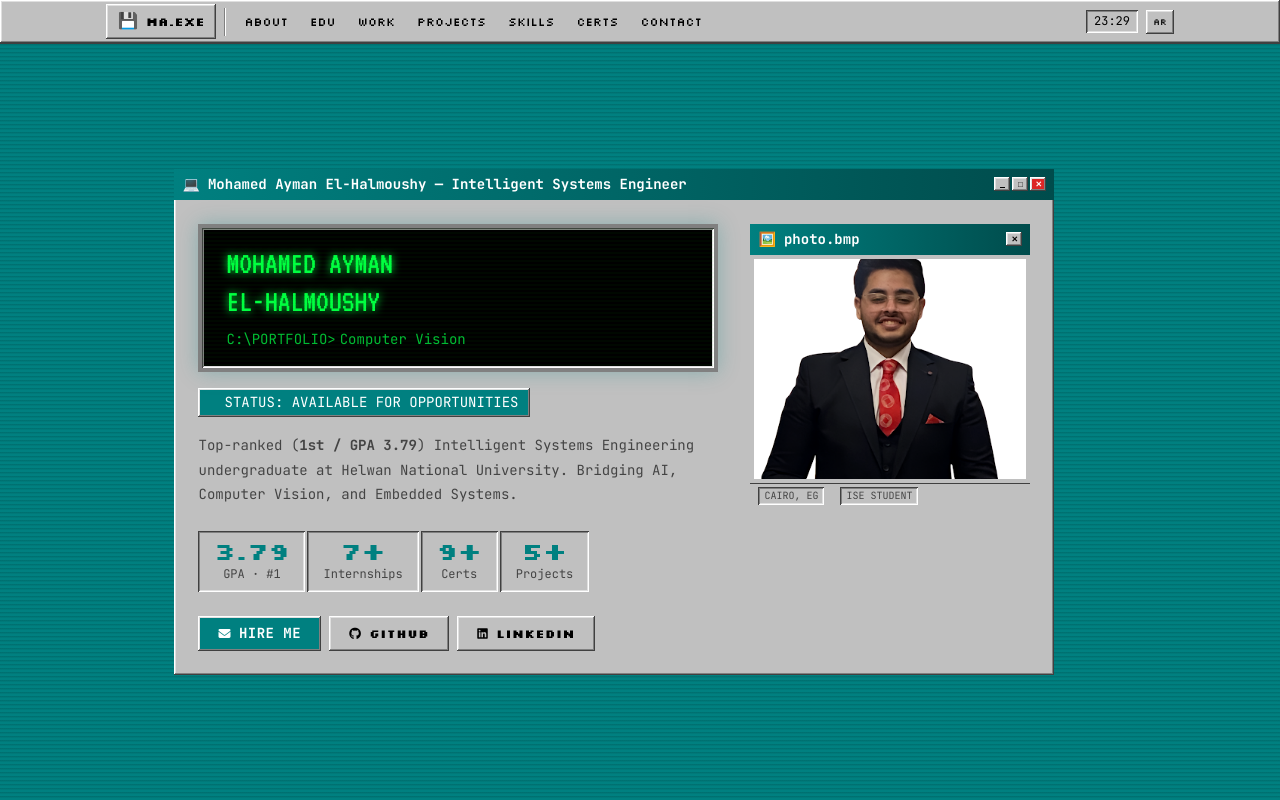
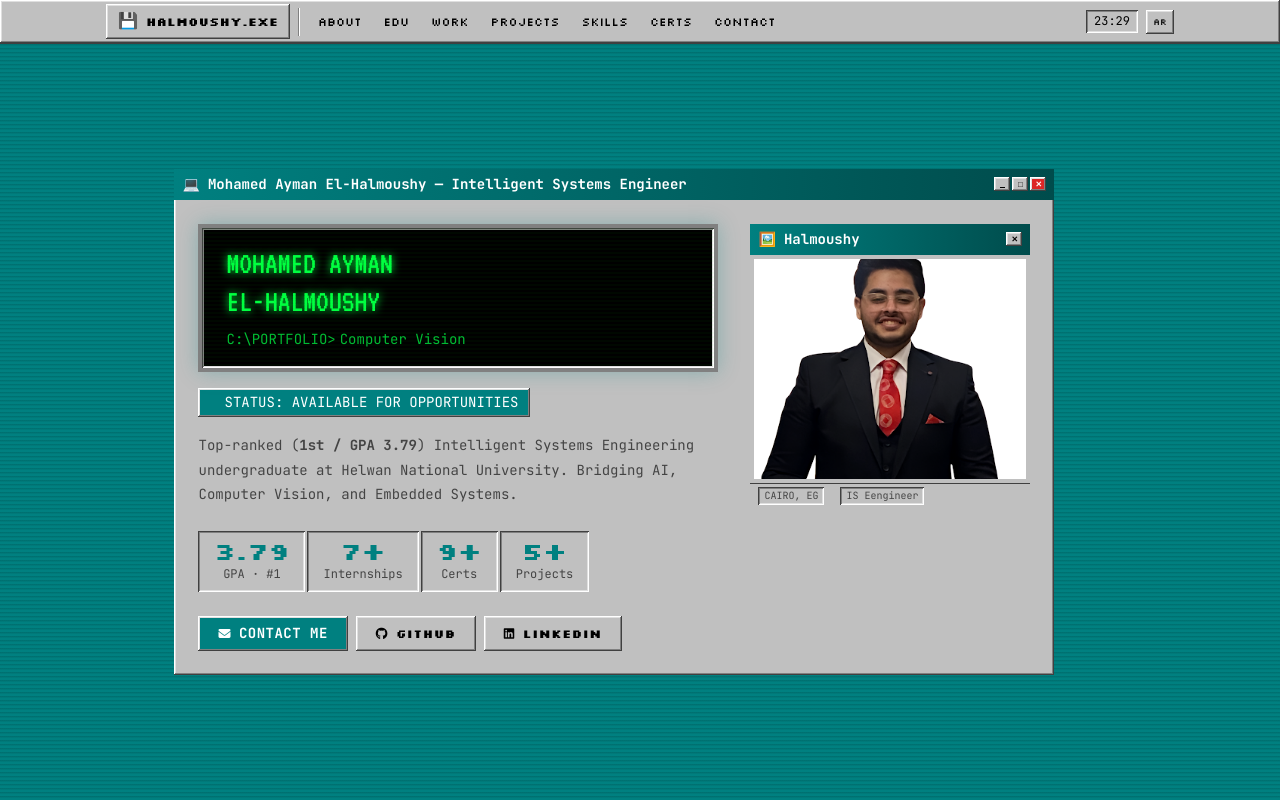
Before and after one commit to MohamedELHalmoushy/Halmoushy-Portfolio, a plain HTML site: page index.html in a window 1280 px wide. Shown: the top 800 px of the page. Drawn offline with Linux system fonts and the light colour scheme.

Commit message:
Update index.html

```diff
--- a/index.html
+++ b/index.html
@@ -6,25 +6,20 @@
   <meta name="description" content="Mohamed Ayman El-Halmoushy — ML & Intelligent Systems Engineer. AI, Computer Vision, Robotics, Embedded Systems." />
   <title>Mohamed Ayman El-Halmoushy | Intelligent Systems Engineer</title>
 
-  <!-- Fonts -->
   <link rel="preconnect" href="https://fonts.googleapis.com" />
   <link rel="preconnect" href="https://fonts.gstatic.com" crossorigin />
   <link href="https://fonts.googleapis.com/css2?family=Silkscreen:wght@400;700&family=JetBrains+Mono:wght@300;400;500;700&family=VT323&display=swap" rel="stylesheet" />
-  <!-- Icons -->
   <link rel="stylesheet" href="https://cdnjs.cloudflare.com/ajax/libs/font-awesome/6.5.0/css/all.min.css" />
-  <!-- Styles -->
   <link rel="stylesheet" href="css/style.css" />
 </head>
 <body>
 
-<!-- ═══════════════════════════════════════
-     NAVBAR — Windows 95 Taskbar
-════════════════════════════════════════ -->
+<!-- NAVBAR — Windows 95 Taskbar-->
 <nav id="navbar">
   <div class="nav-inner">
     <a href="#hero" class="nav-logo">
       <span class="logo-icon">💾</span>
-      MA.EXE
+      Halmoushy.EXE
     </a>
 
     <div class="nav-sep"></div>
@@ -62,9 +57,7 @@
 </div>
 
 
-<!-- ═══════════════════════════════════════
-     HERO — Desktop Window
-════════════════════════════════════════ -->
+<!-- HERO — Desktop Window-->
 <section id="hero">
   <div class="container" style="display:flex;align-items:center;justify-content:center;min-height:calc(100vh - 44px);">
 
@@ -133,7 +126,7 @@
           <div class="hero-cta">
             <a href="mailto:mohamedaymanelhalmoushy@gmail.com" class="btn btn-primary">
               <i class="fa-solid fa-envelope"></i>
-              <span data-en="Hire Me" data-ar="تواصل معي">Hire Me</span>
+              <span data-en="Contact Me" data-ar="تواصل معي">cONTACT Me</span>
             </a>
             <a href="https://github.com/MohamedELHalmoushy" target="_blank" class="btn">
               <i class="fab fa-github"></i> GitHub
@@ -150,7 +143,7 @@
             <div class="win-titlebar">
               <div class="win-titlebar-title">
                 <span class="icon">🖼️</span>
-                <span>photo.bmp</span>
+                <span>Halmoushy</span>
               </div>
               <div class="win-controls">
                 <button class="win-btn">✕</button>
@@ -163,7 +156,7 @@
             </div>
             <div class="hero-photo-status">
               <span>CAIRO, EG</span>
-              <span>ISE STUDENT</span>
+              <span>IS Eengineer</span>
             </div>
           </div>
         </div>
```
